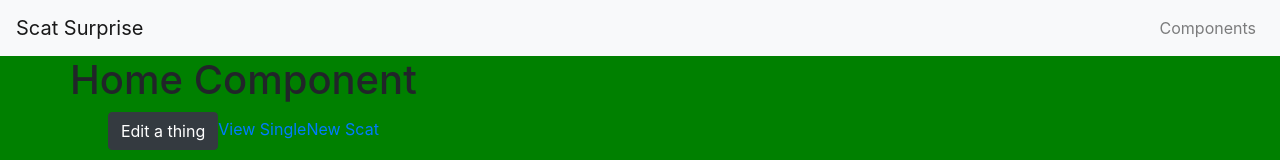
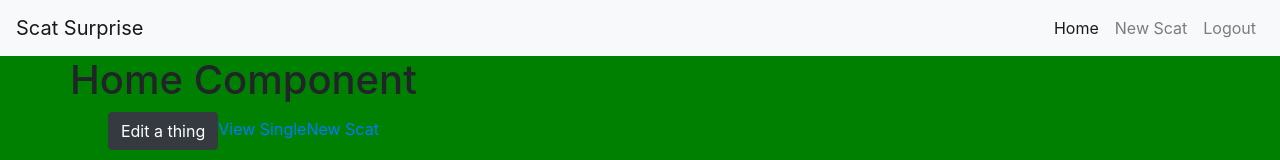
Before and after one commit to Jmarquez8951/scatt-surprise, a React (Create React App) app: page /home in a window 1280 px wide. Shown: the top 160 px of the page. Built offline with nearby package versions, Linux system fonts and the light colour scheme; no server answers; sample sign-in values are in the browser's storage.

Commit message:
navbar is fully functional

```diff
--- a/src/components/shared/MyNavbar/MyNavbar.js
+++ b/src/components/shared/MyNavbar/MyNavbar.js
@@ -1,4 +1,5 @@
 import React from 'react';
+import { NavLink as RRNavlink } from 'react-router-dom';
 import {
   Collapse,
   Navbar,
@@ -42,7 +43,13 @@
         return (
         <Nav className="ml-auto" navbar>
           <NavItem>
-            <NavLink href="/components/">Components</NavLink>
+            <NavLink tag={RRNavlink} to='/home'>Home</NavLink>
+          </NavItem>
+          <NavItem>
+            <NavLink tag={RRNavlink} to='/new'>New Scat</NavLink>
+          </NavItem>
+          <NavItem>
+            <NavLink onClick={this.logMeOut}>Logout</NavLink>
           </NavItem>
         </Nav>
         );
@@ -52,15 +59,13 @@
 
     return (
       <div className="MyNavbar">
-        {/* <h1>My Navbar</h1> */}
-        {/* <button className="btn btn-danger" onClick={this.logMeOut}>Logout</button> */}
-          <Navbar color="light" light expand="md">
+        <Navbar color="light" light expand="md">
           <NavbarBrand href="/">Scat Surprise</NavbarBrand>
           <NavbarToggler onClick={this.toggle} />
           <Collapse isOpen={isOpen} navbar>
             {buildNavbar()}
           </Collapse>
-          </Navbar>
+        </Navbar>
       </div>
     );
   }
```
